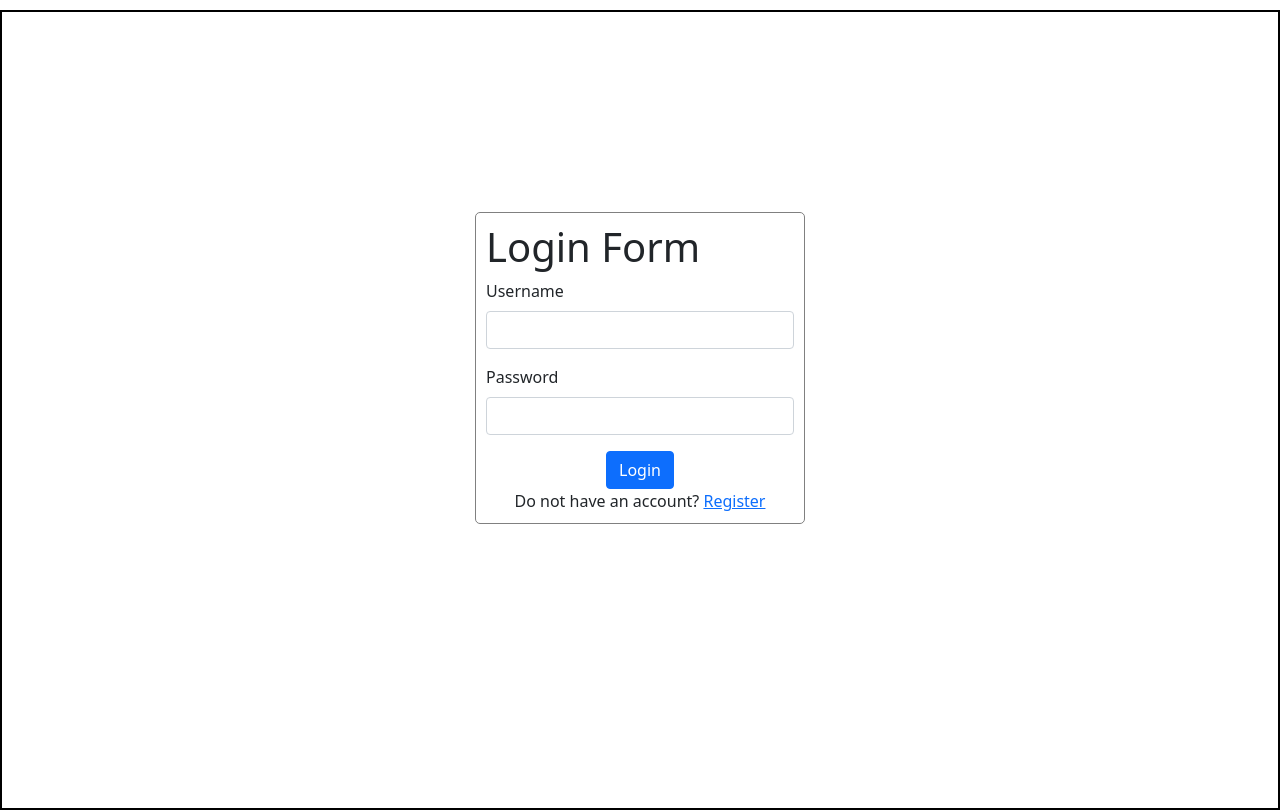
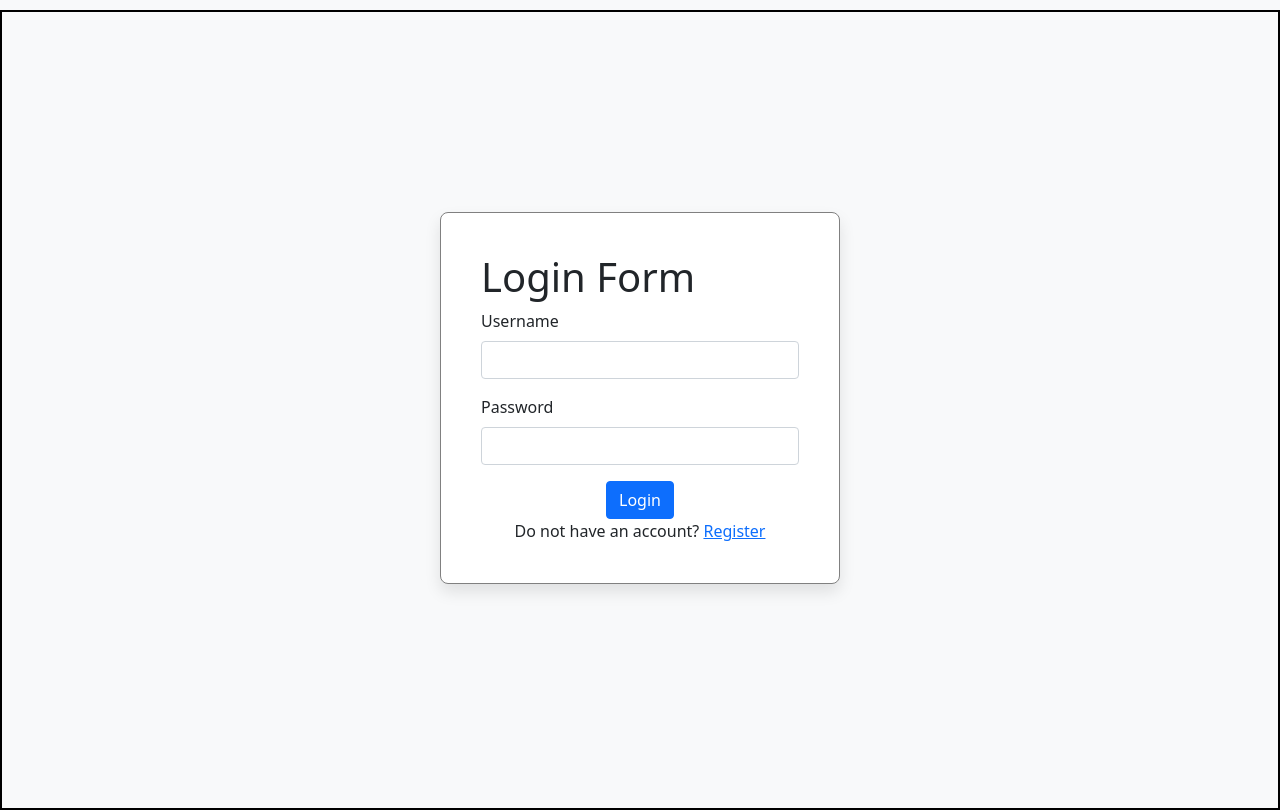
Before and after one commit to Sangeetha-Balasubramani/Hospital-Management-System, a Flask app: page /login in a window 1280 px wide. Run offline with Flask 3, Linux system fonts and the light colour scheme.

Commit message:
Enhance login page styling and layout
Updated styles for the login form to improve layout and appearance.

```diff
--- a/templates/Login.html
+++ b/templates/Login.html
@@ -7,15 +7,27 @@
     <link href="https://cdn.jsdelivr.net/npm/bootstrap@5.0.2/dist/css/bootstrap.min.css" rel="stylesheet"
         integrity="sha384-EVSTQN3/azprG1Anm3QDgpJLIm9Nao0Yz1ztcQTwFspd3yD65VohhpuuCOmLASjC" crossorigin="anonymous">
     <style>
-        #form-body {
-            width: 330px;
+        body, html {
+            height: 100%;
+            margin: 0;
+            background-color: #f8f9fa;
         }
 
         #main {
             display: flex;
             justify-content: center;
             align-items: center;
-            height: 100vh;
+            min-height: 100vh;
+            width: 100%;
+        }
+
+        #form-body {
+            width: 100%;
+            max-width: 400px;
+            padding: 2.5rem;
+            background-color: #ffffff;
+            border-radius: 0.5rem;
+            box-shadow: 0 0.5rem 1rem rgba(0, 0, 0, 0.1);
         }
     </style>
 </head>
```
